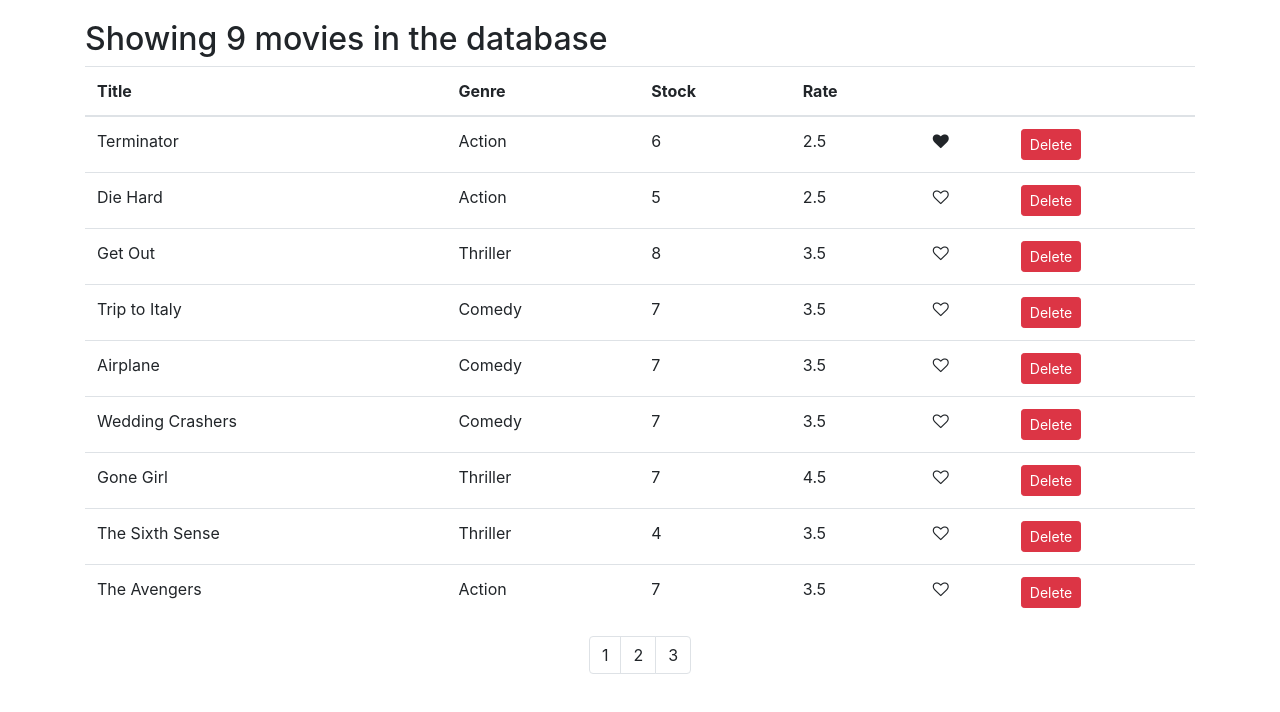
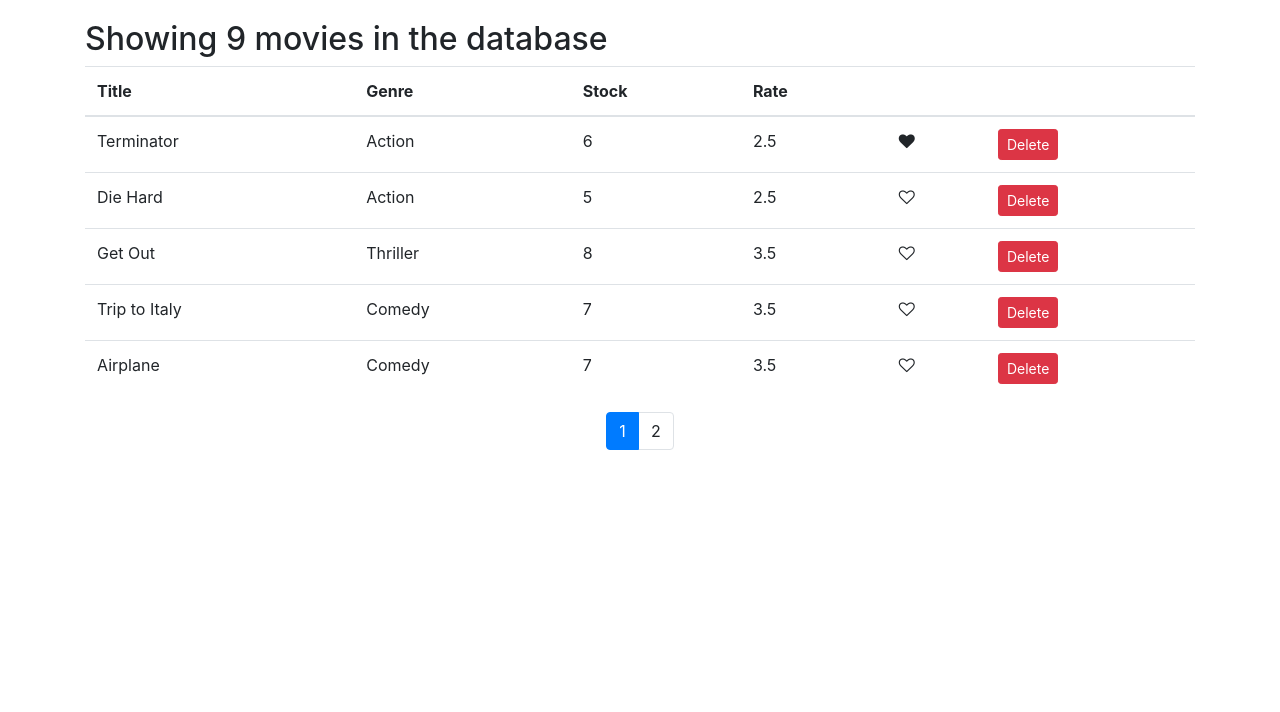
Before and after one commit to alexReshetnyak/react-basic, a React (Create React App) app in the folder vidly/: page / in a window 1280 px wide. Shown: the top 712 px of the page. Built offline with nearby package versions, Linux system fonts and the light colour scheme.

Commit message:
worked on self paginator component

```diff
--- a/vidly/src/components/common/pagination.jsx
+++ b/vidly/src/components/common/pagination.jsx
@@ -1,20 +1,64 @@
 import React, { Component } from "react";
 
 class Paginator extends Component {
-  state = { currentPage: 1 };
+  state = {
+    currentPage: 1,
+    numberOfPages: 1
+  };
+
+  componentDidMount() {
+    this.calculateItemsOnPage();
+  }
+
+  componentDidUpdate(prevProps, prevState) {
+    if (prevProps.itemsList.length !== this.props.itemsList.length) {
+      this.calculateItemsOnPage();
+    }
+  }
+
+  calculateItemsOnPage() {
+    let { currentPage } = this.state;
+    let from = (currentPage - 1) * this.props.itemsOnPage;
+    from >= this.props.itemsList.length &&
+      (from = (--currentPage - 1) * this.props.itemsOnPage);
+    const to = currentPage * this.props.itemsOnPage;
+
+    const page = this.props.itemsList.slice(from, to);
+
+    const numberOfPages = Math.ceil(
+      this.props.itemsList.length / this.props.itemsOnPage
+    );
+
+    this.props.onPageChange(page);
+    this.setState({ numberOfPages, currentPage });
+  }
+
+  handleClick = currentPage => {
+    this.setState({ currentPage }, () => this.calculateItemsOnPage());
+  };
+
+  renderPaginationButtons() {
+    return new Array(this.state.numberOfPages).fill(null).map((val, index) => {
+      return (
+        <li
+          className={
+            "page-item" +
+            (index + 1 === this.state.currentPage ? " active" : "")
+          }
+          key={index}
+          onClick={() => this.handleClick(index + 1)}
+        >
+          <a className="page-link">{index + 1}</a>
+        </li>
+      );
+    });
+  }
+
   render() {
     return (
       <nav aria-label="Page navigation example">
         <ul className="pagination justify-content-center">
-          <li className="page-item">
-            <a className="page-link">1</a>
-          </li>
-          <li className="page-item">
-            <a className="page-link">2</a>
-          </li>
-          <li className="page-item">
-            <a className="page-link">3</a>
-          </li>
+          {this.renderPaginationButtons()}
         </ul>
       </nav>
     );
--- a/vidly/src/components/movies.jsx
+++ b/vidly/src/components/movies.jsx
@@ -3,16 +3,20 @@ import { getMovies } from "../services/fakeMovieService";
 import Like from "./common/like";
 import Paginator from "./common/pagination";
 
+const ITEMS_ON_PAGE = 5;
+
 class Movies extends Component {
   state = {
-    movies: getMovies()
+    movies: getMovies(),
+    moviesOnPage: []
   };
 
-  handleDeleteMovie = movieIndex => {
-    const { movies } = this.state;
-    movies.splice(movieIndex, 1);
+  handleDeleteMovie = movie => {
+    let { movies } = this.state;
+    movies = movies.filter(film => film._id !== movie._id);
     this.setState({ movies });
   };
+
   handleLike = movie => {
     const movies = [...this.state.movies];
     const index = movies.findIndex(mov => movie._id === mov._id);
@@ -21,8 +25,12 @@ class Movies extends Component {
     this.setState({ movies });
   };
 
+  handelPageChange = moviesOnPage => {
+    this.setState({ moviesOnPage });
+  };
+
   renderMoviesRows() {
-    return this.state.movies.map((movie, index) => (
+    return this.state.moviesOnPage.map((movie, index) => (
       <tr key={movie._id}>
         <td>{movie.title}</td>
         <td>{movie.genre.name}</td>
@@ -34,7 +42,7 @@ class Movies extends Component {
         <td>
           <button
             className="btn btn-danger btn-sm"
-            onClick={() => this.handleDeleteMovie(index)}
+            onClick={() => this.handleDeleteMovie(movie)}
           >
             Delete
           </button>
@@ -66,7 +74,11 @@ class Movies extends Component {
           </thead>
           <tbody>{this.renderMoviesRows()}</tbody>
         </table>
-        <Paginator />
+        <Paginator
+          itemsList={this.state.movies}
+          itemsOnPage={ITEMS_ON_PAGE}
+          onPageChange={items => this.handelPageChange(items)}
+        />
       </React.Fragment>
     );
   }
```
